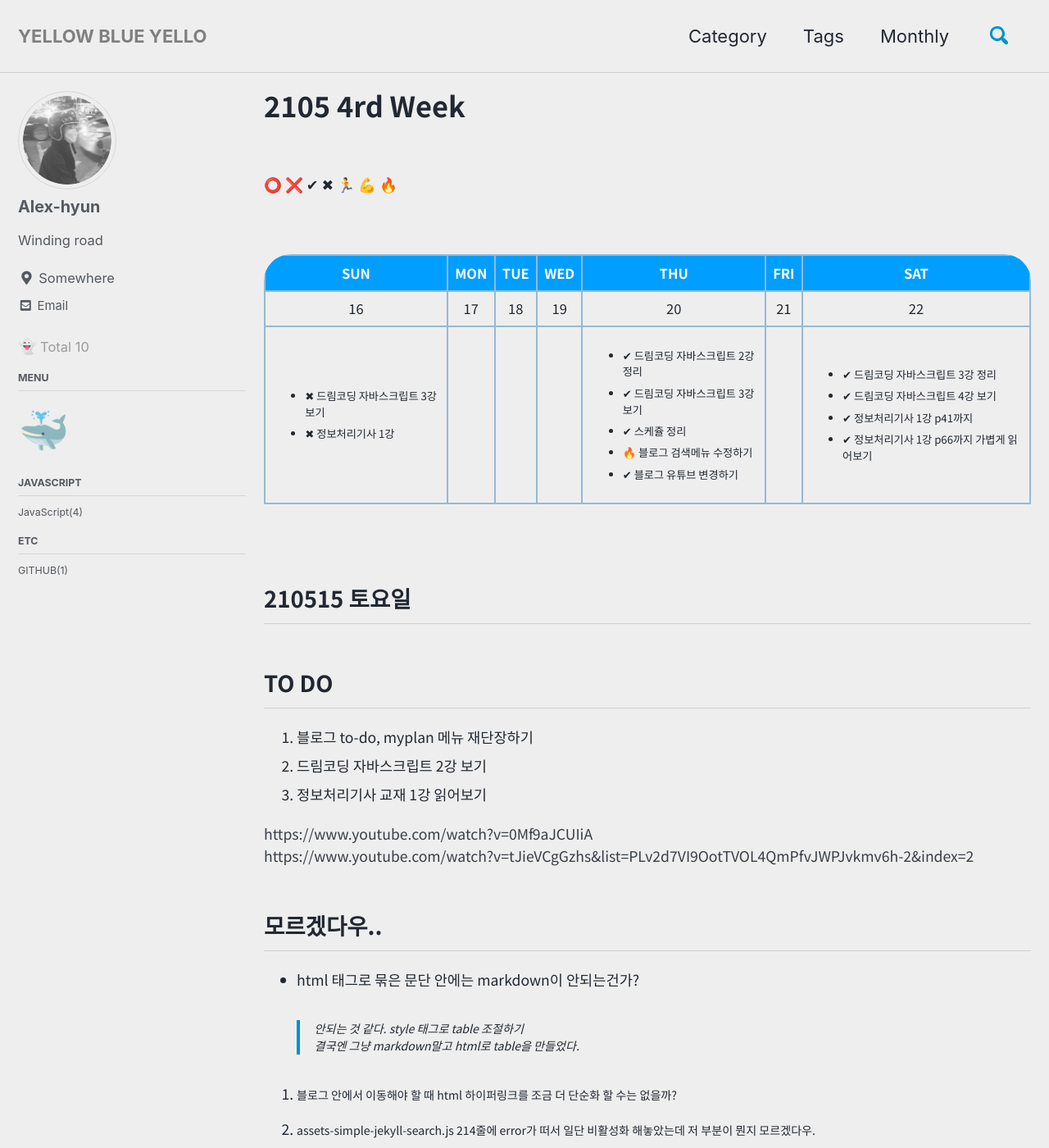
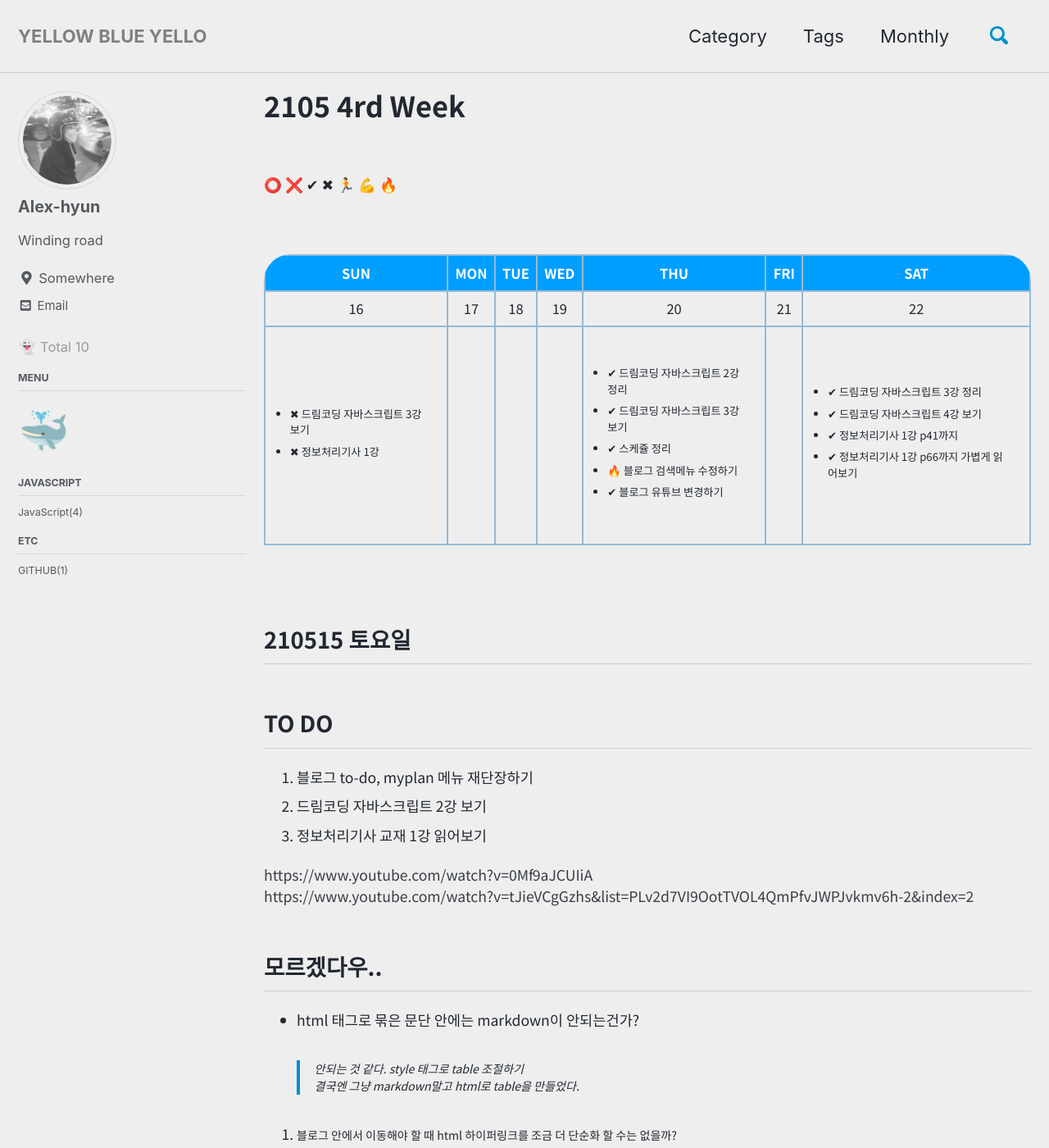
Before and after one commit to h-alex2/h-alex2.github.io, a Jekyll site: the page built from _posts/planner/2021-05-16-2105-4rd-week.md, in a window 1280 px wide and 1400 px high. Shown: the whole window at 82% size. Built offline with Jekyll 4.4.1, drawn with Linux system fonts in a browser that asks for light colours; cached includes are drawn as plain includes.

Commit message:
Update _tables.scss

```diff
--- a/_sass/minimal-mistakes/_tables.scss
+++ b/_sass/minimal-mistakes/_tables.scss
@@ -15,6 +15,11 @@
     margin-top: 1em;
   }
 }
+
+table ul {
+  padding: 1.3em;
+}
+
 
 thead {
   background-color: $border-color;
```
